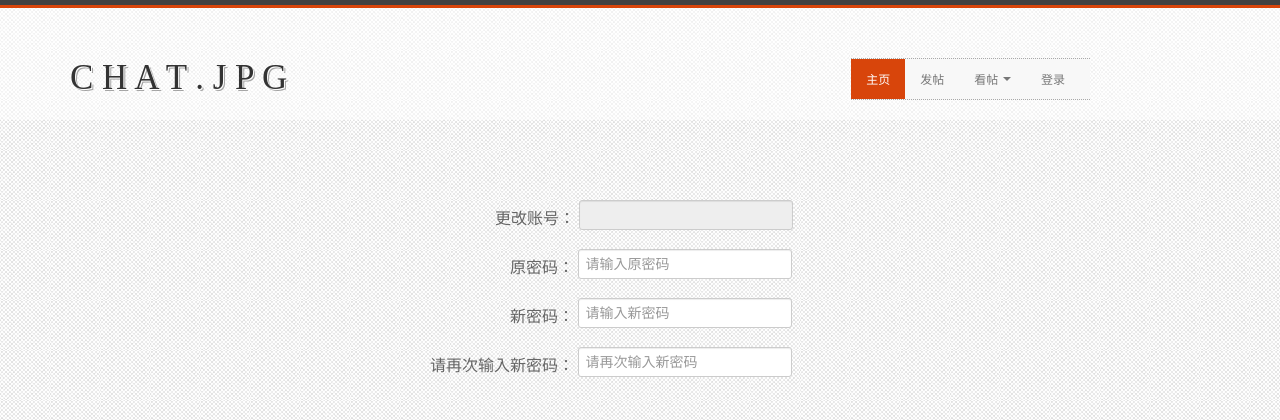
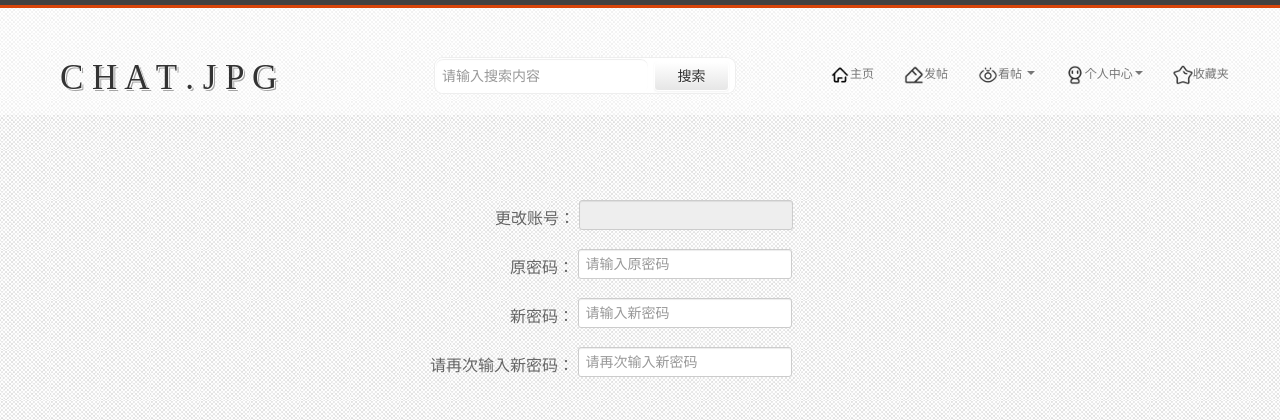
Before and after one commit to zshihang213/chat, a Django app: template templates/edit-pwd.html in a window 1280 px wide. Shown: the top 420 px of the page. Run offline with Django 3.2, Linux system fonts and the light colour scheme; the template is opened without the code that fills it, so the values that code supplies are empty; some libraries are stand-ins or nearby versions.

Commit message:
修改导航栏

```diff
--- a/templates/edit-pwd.html
+++ b/templates/edit-pwd.html
@@ -71,19 +71,27 @@
 <div style="background-color: rgba(255,255,255,0.5);position: fixed;width: 100%">
 <div style="margin-left: 30px;margin-top: 10px;margin-bottom: 15px;">
     <!-- 左上角图片和logo -->
-    <div class="span5 logo" style="width: 250px;margin-left: 40px">
+        <div class="span5 logo" style="width: 250px;">
             <h4 style="font-size: 35px;font-family:'Arial Rounded MT Bold';margin-right: 0px">C h a t . J P G</h4>
         </div>
 
+        <!-- 搜索框-->
+        <form action="/all-0-0-0" method="post" style="margin-left: 10%; width: 300px;background-color: #ffffff;box-shadow:0 0 0 1px #eee;border-radius: 8px 8px 8px 8px;" class="span5 logo navbar-form navbar-left">
+        {% csrf_token %}
+        <div style="float: left;" class="form-group">
+            <input  name="keys" type="text" class="form-control" style="border-color: #ffffff;border-radius: 8px 8px 8px 8px;height: 25px;width: 200px;margin: 0 auto;position: relative;" placeholder="请输入搜索内容">
+        </div>
+        <button style="margin-top: 3px; margin-left: 5px;width: 75px;background-color: #FFFFFF;border-color: #FFFFFF" type="submit" class="btn btn-default">搜索</button>
+        </form>
+
        <!-- 导航栏 -->
-        <div class="span7 navigation" style="margin-left: 100px">
-            <div class="navbar hidden-phone" style="height: 40px;">
+        <div class="navbar hidden-phone" style="height: 10px;">
 
-                <ul class="nav">
-                    <li class="active"><a href="/home">主页</a></li>
-                    <li><a href="/publish">发帖</a>&nbsp;</li>
+            <ul class="nav" style="margin-top: 35px;margin-left: 80px;">
+                <li ><a href="/home"><img src="../static/img/home.png" style="height: 20px;width: 20px">主页</a></li>
+                <li><a href="/publish"><img src="../static/img/publish.png" style="height: 20px;width: 20px">发帖</a>&nbsp;</li>
                 <li class="dropdown">
-                        <a class="dropdown-toggle" data-toggle="dropdown" href="#">看帖 <b
+                    <a class="dropdown-toggle" data-toggle="dropdown" href="#"><img src="../static/img/scan.png" style="height: 20px;width: 20px">看帖 <b
                             class="caret"></b></a>
                     <ul class="dropdown-menu">
                         <li><a href="/all-0-0-0">全部帖子</a></li>
@@ -93,24 +101,18 @@
                     </ul>
                 </li>
 
-                    {% if uid %}
                 <li class="dropdown">
-                            <a class="dropdown-toggle" data-toggle="dropdown">{{ uid }}，欢迎你<b class="caret"></b></a>
+                    <a class="dropdown-toggle" data-toggle="dropdown"><img src="../static/img/self-inform.png" style="height: 20px;width: 20px">个人中心<b class="caret"></b></a>
                     <ul class="dropdown-menu">
                     <li><a href="/edit-pwd">修改密码</a></li>
                         <li><a href="/edit-inform">修改个人信息</a></li>
                     </ul>
                 </li>
-
-                        <li><a href="/login">退出</a></li>
-                    {% else %}
-                        <li><a href="/login">登录</a></li>
-                    {% endif %}
-
-
+                <li><a href="/likes"><img src="../static/img/likes.png" style="height: 20px;width: 20px">收藏夹</a></li>
             </ul>
-
         </div>
+    </div>
+    <!--导航栏结束 -->
 
             <!-- 移动端导航 -->
             <form action="#" id="mobile-nav" class="visible-phone">
```
Lines whose indentation alone changed are shown as unchanged.
